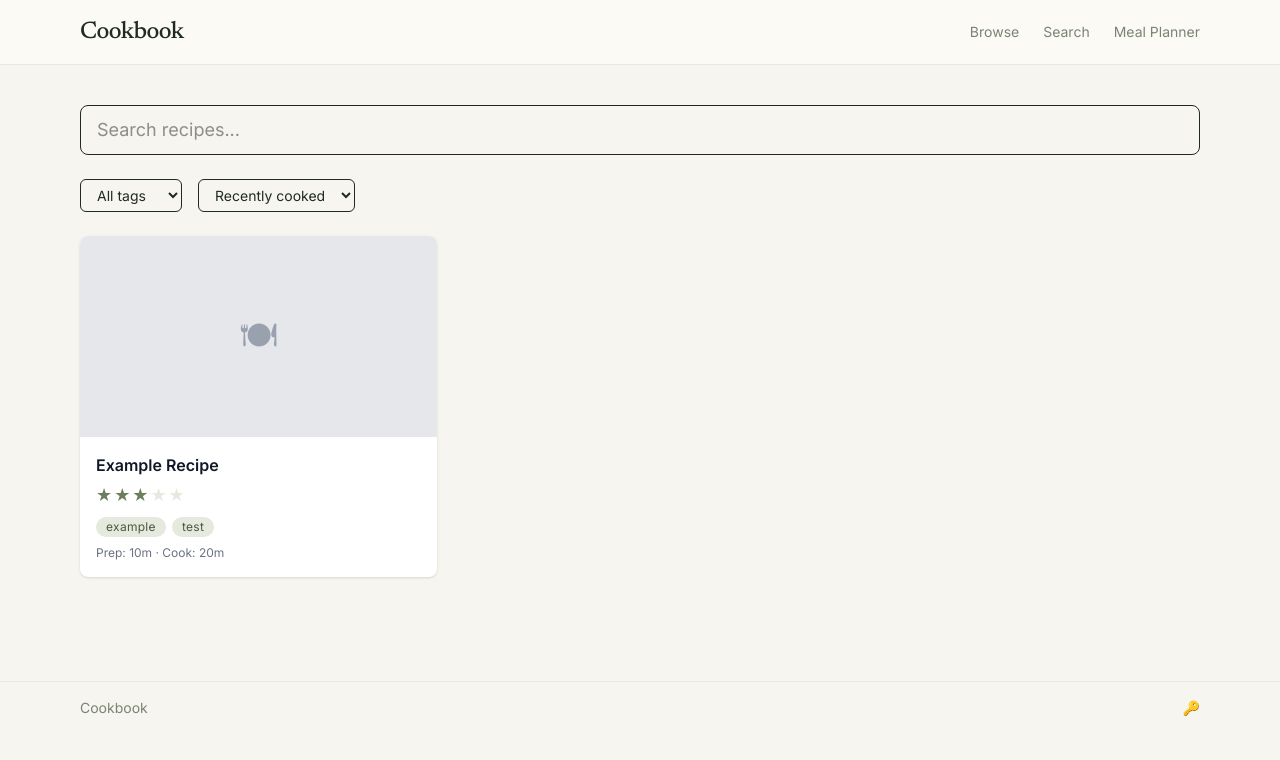
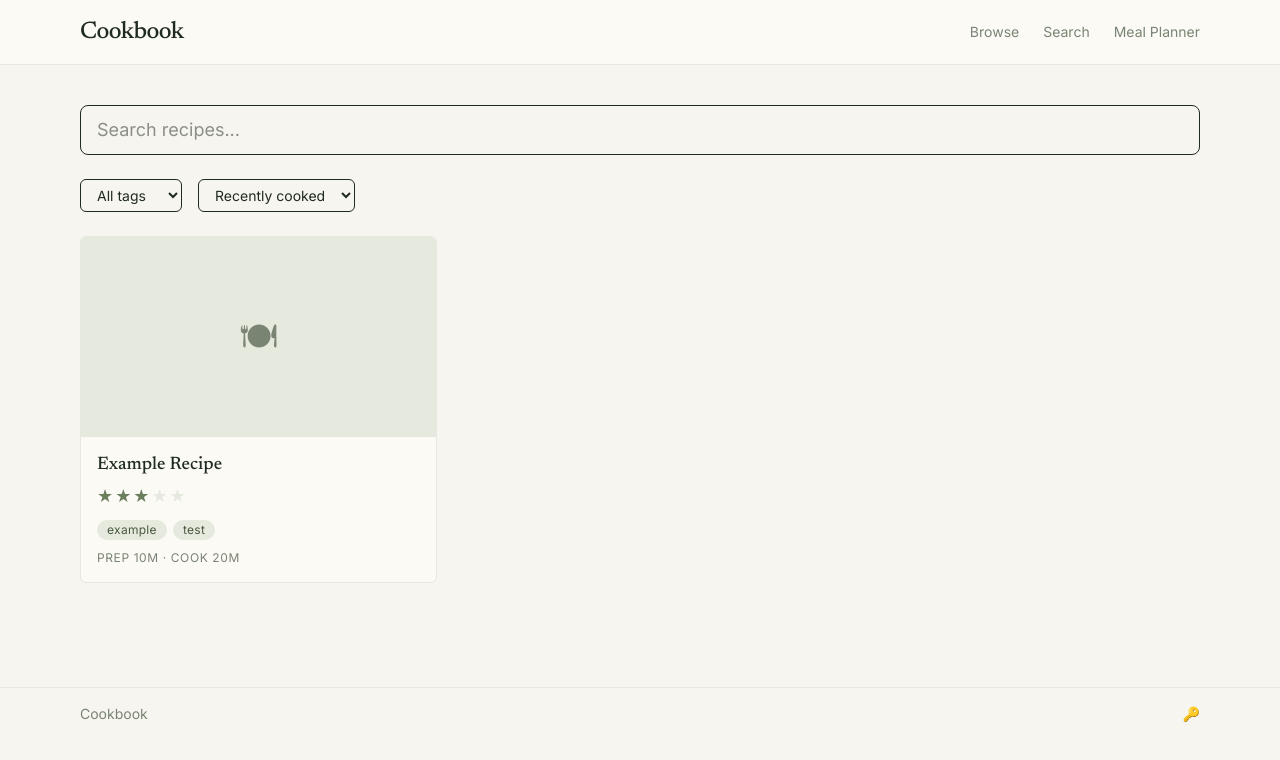
Before and after one commit to mcakes/cookbook, a React (Vite) app: page / in a window 1280 px wide. Shown: the top 760 px of the page. Built offline with nearby package versions, Linux system fonts and the light colour scheme.

Commit message:
Restyle RecipeCard with paper bg and serif titles

```diff
--- a/src/components/RecipeCard.tsx
+++ b/src/components/RecipeCard.tsx
@@ -12,9 +12,9 @@ export default function RecipeCard({ recipe }: RecipeCardProps) {
   return (
     <Link
       to={`/recipe/${recipe.slug}`}
-      className="block bg-white rounded-lg shadow-sm hover:shadow-md transition-shadow overflow-hidden"
+      className="block bg-paper rounded-md border border-line overflow-hidden transition-all hover:-translate-y-0.5 hover:shadow-sm"
     >
-      <div className="aspect-video bg-gray-200 overflow-hidden">
+      <div className="aspect-video bg-tag overflow-hidden">
         {recipe.image ? (
           <img
             src={github.imageUrl(recipe.image)}
@@ -22,26 +22,28 @@ export default function RecipeCard({ recipe }: RecipeCardProps) {
             className="w-full h-full object-cover"
           />
         ) : (
-          <div className="w-full h-full flex items-center justify-center text-gray-400 text-4xl">
+          <div className="w-full h-full flex items-center justify-center text-muted text-4xl">
             🍽
           </div>
         )}
       </div>
       <div className="p-4">
-        <h3 className="font-semibold text-gray-900 mb-1">{recipe.title}</h3>
+        <h3 className="font-display text-lg font-medium text-ink leading-snug mb-1">
+          {recipe.title}
+        </h3>
         {recipe.rating !== undefined && (
           <StarRating rating={recipe.rating} />
         )}
         {recipe.tags.length > 0 && (
-          <div className="mt-2">
+          <div className="mt-2.5">
             <TagList tags={recipe.tags} />
           </div>
         )}
         {(recipe.prep_time || recipe.cook_time) && (
-          <p className="text-xs text-gray-500 mt-2">
-            {recipe.prep_time && `Prep: ${recipe.prep_time}m`}
+          <p className="text-xs text-muted mt-2.5 uppercase tracking-wider">
+            {recipe.prep_time && `Prep ${recipe.prep_time}m`}
             {recipe.prep_time && recipe.cook_time && " · "}
-            {recipe.cook_time && `Cook: ${recipe.cook_time}m`}
+            {recipe.cook_time && `Cook ${recipe.cook_time}m`}
           </p>
         )}
       </div>
```
